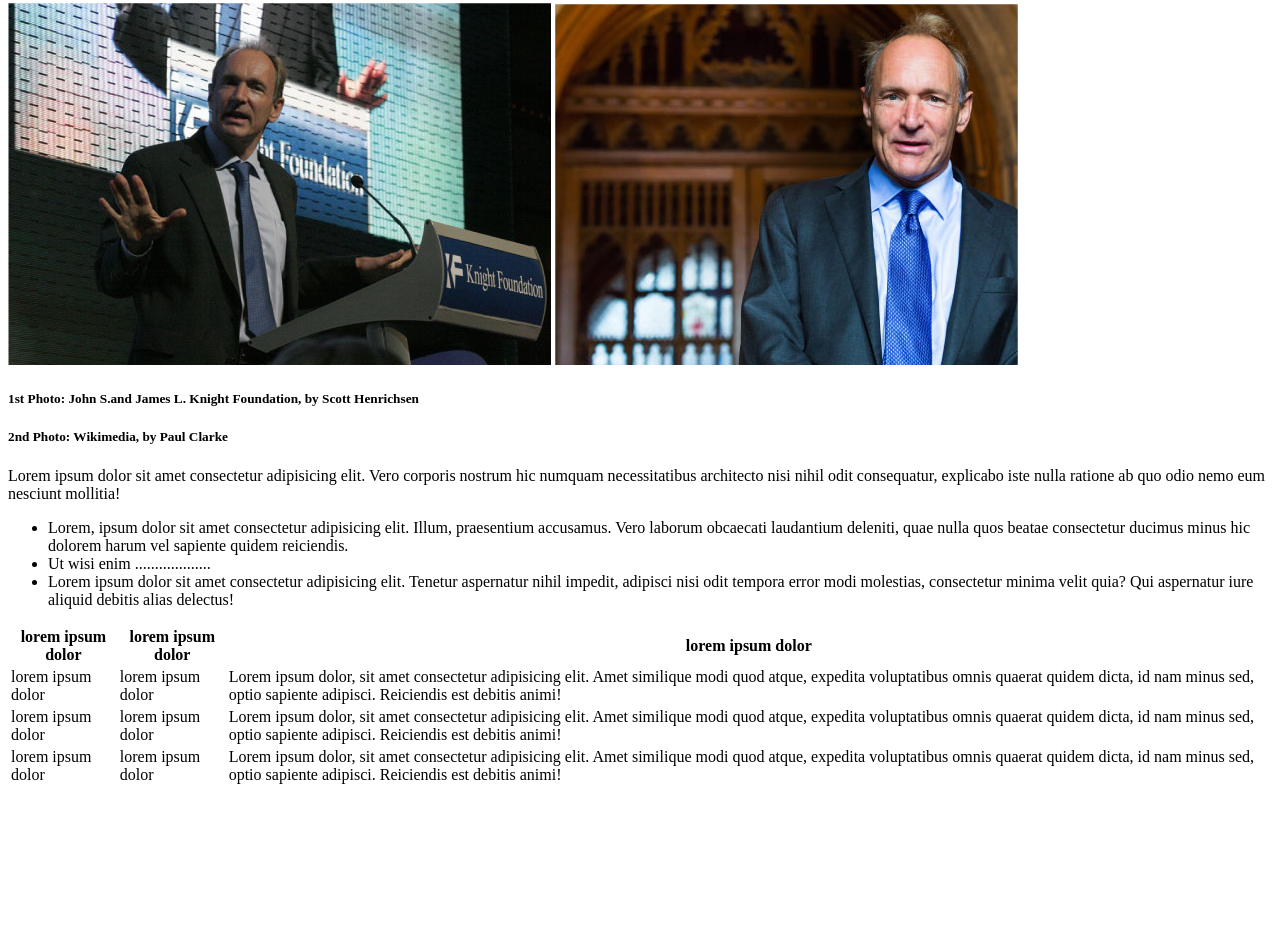
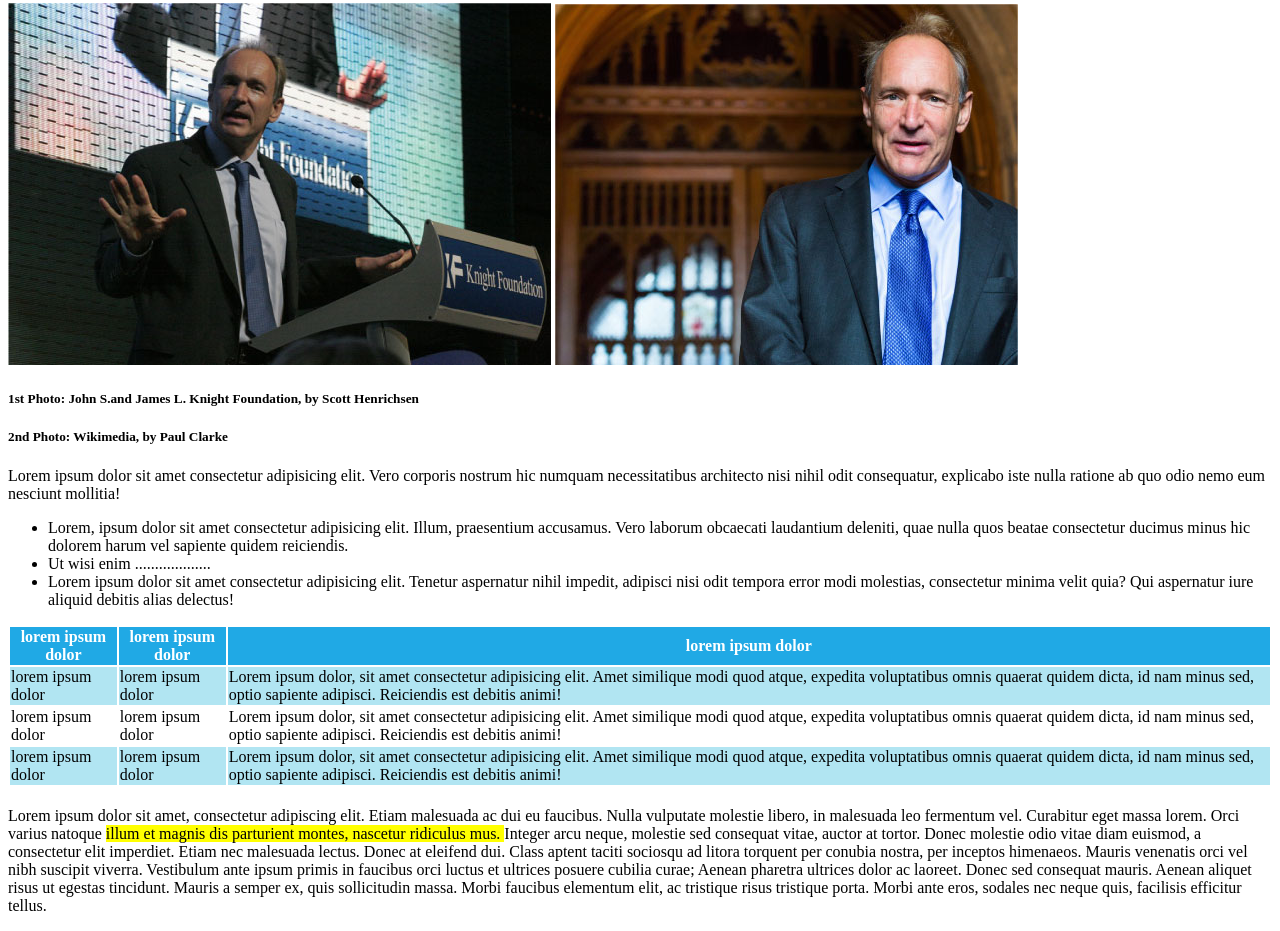
Before and after one commit to ManueldG/html-css-booleaner, a website: page index.html in a window 1280 px wide. Shown: the part 252-1183 px from the top of the page. Before the commit the page ends 1051 px from the top, so only its background shows below. Drawn offline with Linux system fonts and the light colour scheme.

Commit message:
colore tabella

```diff
--- a/css/style.css
+++ b/css/style.css
@@ -1,7 +1,7 @@
 header {
   height: 100px;
   background-size: 50%;
-  background-color:#4ea0ff;
+  background-color: #4ea0ff;
   background-image: url("../img/pattern.png");
   background-attachment: fixed;
 }
@@ -12,3 +12,16 @@ header img {
   top: 60%;
   height: 30%;
 }
+
+thead {
+  background-color: #20a9e5;
+  color: white;
+}
+
+tr.evidenziato {
+  background-color: #b1e5f2;
+}
+
+.evidenziatore {
+  background-color: #ffff00;
+}
--- a/index.html
+++ b/index.html
@@ -57,7 +57,7 @@
           </tr>
         </thead>
         <tbody>
-          <tr>
+          <tr class="evidenziato">
             <td>lorem ipsum dolor</td>
             <td>lorem ipsum dolor</td>
             <td>
@@ -77,7 +77,7 @@
               Reiciendis est debitis animi!
             </td>
           </tr>
-          <tr>
+          <tr class="evidenziato">
             <td>lorem ipsum dolor</td>
             <td>lorem ipsum dolor</td>
             <td>
@@ -96,6 +96,25 @@
           </tr>
         </tfoot>
       </table>
+      <p>
+        Lorem ipsum dolor sit amet, consectetur adipiscing elit. Etiam malesuada
+        ac dui eu faucibus. Nulla vulputate molestie libero, in malesuada leo
+        fermentum vel. Curabitur eget massa lorem. Orci varius natoque
+        <span class="evidenziatore"
+          >illum et magnis dis parturient montes, nascetur ridiculus mus.
+        </span>
+        Integer arcu neque, molestie sed consequat vitae, auctor at tortor.
+        Donec molestie odio vitae diam euismod, a consectetur elit imperdiet.
+        Etiam nec malesuada lectus. Donec at eleifend dui. Class aptent taciti
+        sociosqu ad litora torquent per conubia nostra, per inceptos himenaeos.
+        Mauris venenatis orci vel nibh suscipit viverra. Vestibulum ante ipsum
+        primis in faucibus orci luctus et ultrices posuere cubilia curae; Aenean
+        pharetra ultrices dolor ac laoreet. Donec sed consequat mauris. Aenean
+        aliquet risus ut egestas tincidunt. Mauris a semper ex, quis
+        sollicitudin massa. Morbi faucibus elementum elit, ac tristique risus
+        tristique porta. Morbi ante eros, sodales nec neque quis, facilisis
+        efficitur tellus.
+      </p>
     </main>
     <footer></footer>
   </body>
```
